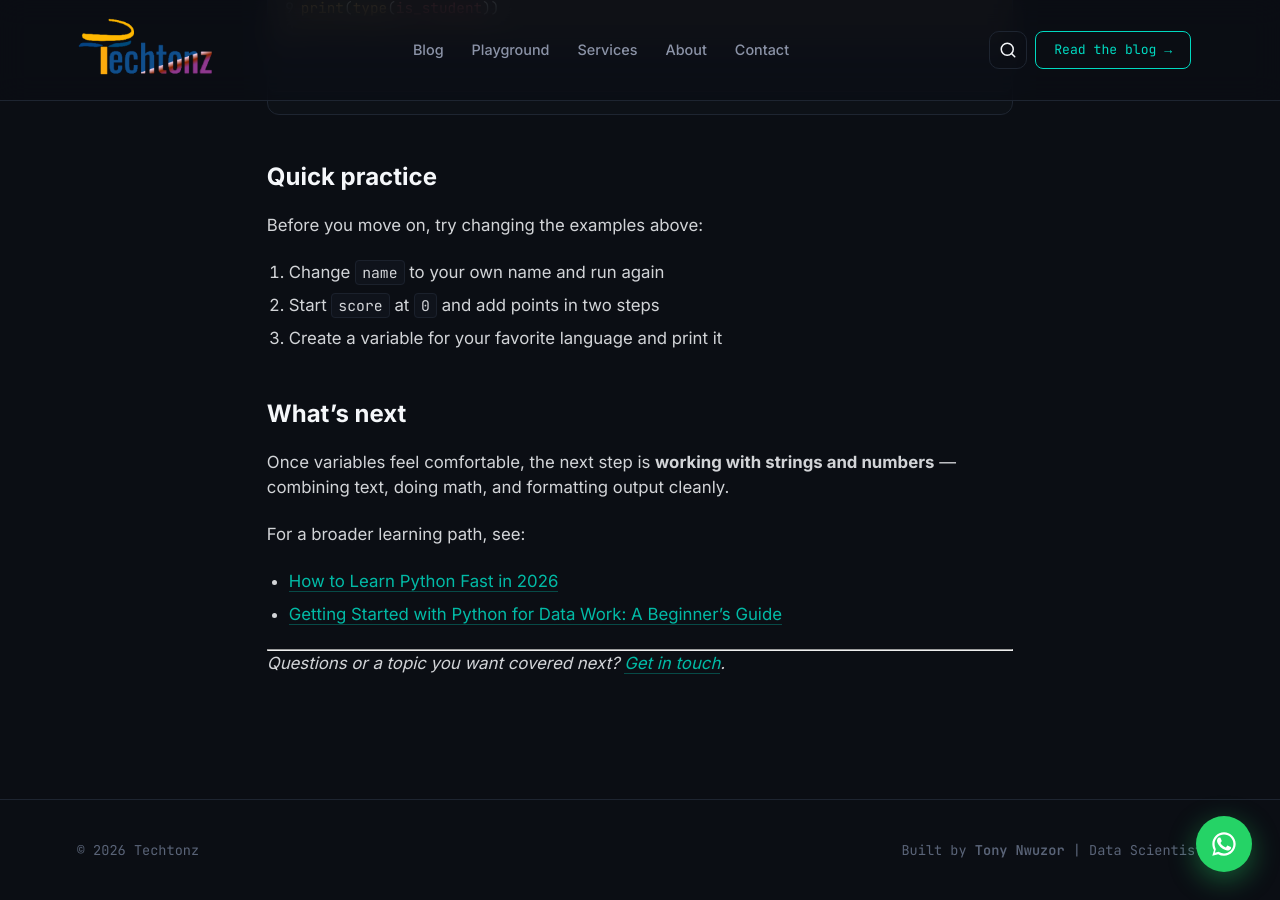
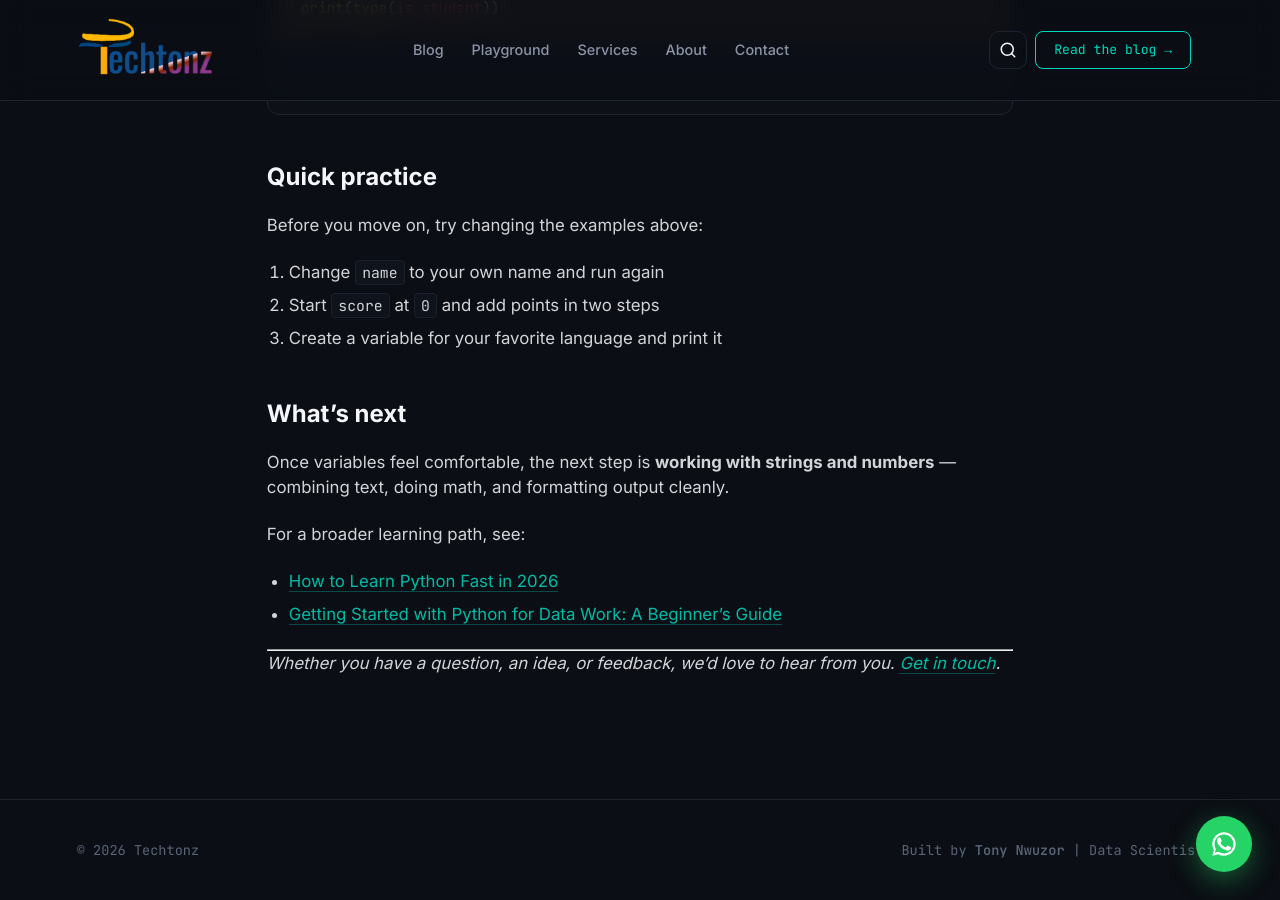
Before and after one commit to teefortech/Techtonz, a Jekyll site: the page built from _posts/2026-08-02-variables-in-python.md, in a window 1280 px wide and 900 px high, scrolled down 3404 px. Built offline with Jekyll 4.4.1, drawn with Linux system fonts in a browser that asks for light colours.

Commit message:
Update contact section wording for clarity

```diff
--- a/_posts/2026-08-02-variables-in-python.md
+++ b/_posts/2026-08-02-variables-in-python.md
@@ -160,4 +160,4 @@
 
 ---
 
-*Questions or a topic you want covered next? [Get in touch](/contact/).*
+*Whether you have a question, an idea, or feedback, we'd love to hear from you. [Get in touch](/contact/).*
```
